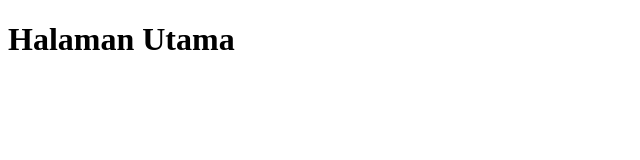
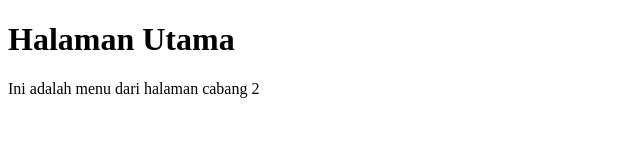
Before and after one commit to SyamsulAbdulAziz25/repo2, a plain HTML site: page index.html in a window 1280 px wide. Shown: the whole page, without its empty margins (0-640 px from the left). Drawn offline with Linux system fonts and the light colour scheme.

Commit message:
mengubah file index.html

```diff
--- a/index.html
+++ b/index.html
@@ -6,4 +6,5 @@
 <body>
 <h1>Halaman Utama</h1>
 </body>
+	<p>Ini adalah menu dari halaman cabang 2</p>
 </html>
```
